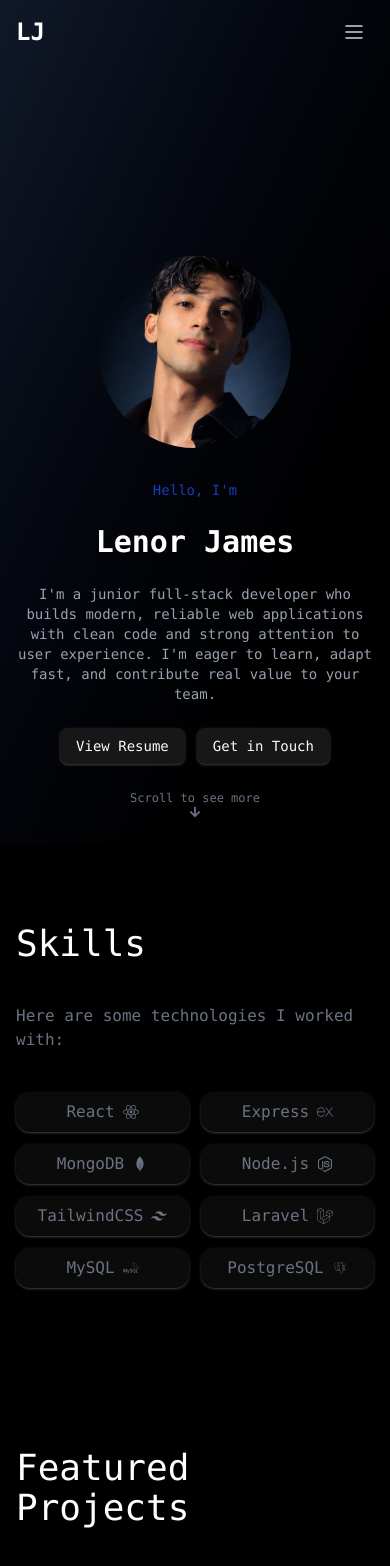
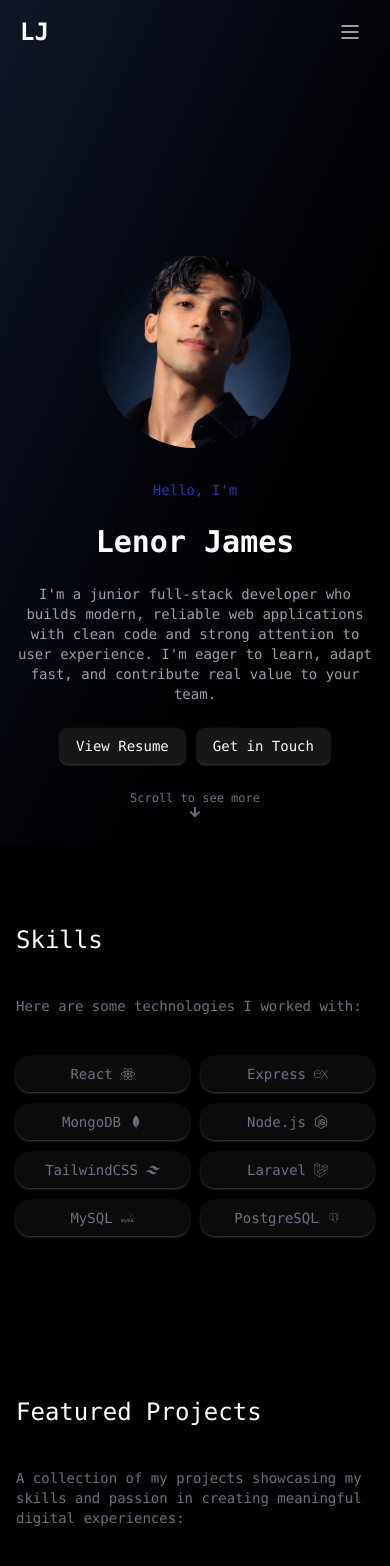
Before and after one commit to RenoaJamezu/JameroLenor, a React (Vite) app: page / in a window 390 px wide. Shown: the top 1566 px of the page. Built offline with nearby package versions, Linux system fonts and the light colour scheme; a web font is replaced by a local one.

Commit message:
fix: update text sizes and styles across Contact, Education, Projects, Skills, and Navbar components for improved readability

```diff
--- a/src/components/Navbar.tsx
+++ b/src/components/Navbar.tsx
@@ -30,13 +30,13 @@ export default function Navbar() {
 
   return (
     <header
-      className={`fixed top-0 w-full z-50 transition-colors font-mono caret-transparent ${
-        scrolled
+      className={`fixed top-0 w-full z-50 transition-colors font-mono caret-transparent px-5 md:px-50 ${
+        scrolled || open
           ? "backdrop-blur-xl bg-gray-950/70 border-b border-gray-800"
           : "bg-transparent"
       }`}
     >
-      <div className="mx-auto flex h-16 sm:h-20 max-w-6xl items-center justify-between px-4 sm:px-6 md:px-10">
+      <div className="mx-auto flex h-16 sm:h-20 max-w-6xl items-center justify-between">
         <a href="#hero" className="text-2xl font-bold text-white">
           LJ
         </a>
@@ -74,10 +74,10 @@ export default function Navbar() {
 
       <div
         className={`sm:hidden overflow-hidden transition-[max-height,opacity] duration-300 ${
-          open ? "max-h-60 opacity-100" : "max-h-0 opacity-0 pointer-events-none"
+          open ? "max-h-60 opacity-100" : "max-h-0 opacity-0 pointer-events-none "
         }`}
       >
-        <div className="flex flex-col gap-1 bg-gray-950/95 p-4">
+        <div className="flex flex-col gap-1 pb-4">
           {sections.map(({ to, label }) => (
             <a
               key={to}
--- a/src/pages/dashboard/sections/Contact.tsx
+++ b/src/pages/dashboard/sections/Contact.tsx
@@ -30,8 +30,8 @@ export default function Contact() {
   ]
   return (
     <section id="contact" className="scroll-mt-20 px-4 md:px-50 py-20 md:py-30 flex flex-col bg-gray-950 justify-center space-y-10 font-mono text-center caret-transparent">
-      <h1 className="text-4xl text-white">Contact</h1>
-      <p className="text-gray-500">If you'd like to contact me, you can reach me using the following methods.</p>
+      <h1 className="text-2xl md:text-4xl text-white">Contact</h1>
+      <p className="text-sm md:text-base text-gray-500">If you'd like to contact me, you can reach me using the following methods.</p>
 
       <div className="grid md:grid-cols-2 gap-5">
         {contacts.map(({ name, title, link, icon }) => (
@@ -39,12 +39,12 @@ export default function Contact() {
             <a href={link} target="_blank" className="w-full">
               <div className="flex justify-between items-center">
                 <div className="flex gap-3">
-                  <div className="text-2xl">{icon}</div>
-                  <div className="text-sm">{title}</div>
+                  <div className="text-lg md:text-2xl">{icon}</div>
+                  <div className="text-xs md:text-base">{title}</div>
                 </div>
-                <FaExternalLinkAlt />
+                <FaExternalLinkAlt className="text-xs md:text-base"/>
               </div>
-              <p className="mt-1 text-gray-500">{name}</p>
+              <p className="text-xs md:text-base mt-1 text-gray-500">{name}</p>
             </a>
           </div>
         ))}
--- a/src/pages/dashboard/sections/Education.tsx
+++ b/src/pages/dashboard/sections/Education.tsx
@@ -1,16 +1,23 @@
+import { FaLink } from "react-icons/fa";
+
 export default function Education() {
   return (
     <section id="education" className="scroll-mt-20 px-4 md:px-50 py-20 md:py-30 flex flex-col bg-linear-to-br from-black to-gray-950 justify-center space-y-10 font-mono caret-transparent">
-      <h1 className="text-4xl text-white">Education</h1>
+      <h1 className="text-2xl md:text-4xl text-white">Education</h1>
       <a
         href="https://drive.google.com/file/d/1dVdhD9y5uFkHWUeJ0XwNNyYh_XVoOz3g/view?usp=sharing"
         target="_blank"
         rel="noopener noreferrer"
         className="flex flex-col w-fit bg-primary/50 p-5 rounded-xl text-white group">
-        <p className="font-medium mt-1">2021 - 2025</p>
-        <p className="mt-1">Caraga State University - Main</p>
-        <p>Bachelor of Science in Information Technology</p>
-        <p>Graduated</p>
+        <div className="mt-1 flex gap-2 items-center hover:text-blue-800">
+          <p className="text-2xl font-medium">2021 - 2025</p>
+          <FaLink className="text-sm"/>
+        </div>
+        <div className="text-sm md:text-base">
+          <p className="mt-1">Caraga State University - Main</p>
+          <p>Bachelor of Science in Information Technology</p>
+          <p>Graduated</p>
+        </div>
       </a>
     </section>
   )
--- a/src/pages/dashboard/sections/Projects.tsx
+++ b/src/pages/dashboard/sections/Projects.tsx
@@ -17,8 +17,8 @@ export default function Projects() {
   ]
   return (
     <section id="projects" className="scroll-mt-20 px-4 md:px-50 py-20 md:py-30 flex flex-col bg-black justify-center space-y-10 font-mono caret-transparent">
-      <h1 className="text-4xl text-white">Featured Projects</h1>
-      <p className="text-gray-500">A collection of my projects showcasing my skills and passion in creating meaningful digital experiences:</p>
+      <h1 className="text-2xl md:text-4xl text-white">Featured Projects</h1>
+      <p className="text-sm md:text-lg text-gray-500">A collection of my projects showcasing my skills and passion in creating meaningful digital experiences:</p>
 
       <div className="grid md:grid-cols-2 gap-5">
         {projects.map(({ title, description, src, responsive, link }) => (
--- a/src/pages/dashboard/sections/Skills.tsx
+++ b/src/pages/dashboard/sections/Skills.tsx
@@ -15,12 +15,12 @@ export default function Skills() {
   ]
   return (
     <section id="skills" className="scroll-mt-20 px-4 md:px-50 py-20 md:py-30 flex flex-col bg-black justify-center space-y-10 font-mono caret-transparent">
-      <h1 className="text-4xl text-white">Skills</h1>
-      <p className="text-gray-500">Here are some technologies I worked with:</p>
+      <h1 className="text-2xl md:text-4xl text-white">Skills</h1>
+      <p className="text-sm md:text-base text-gray-500">Here are some technologies I worked with:</p>
 
       <div className="grid grid-cols-2 md:grid-cols-4 gap-3">
         {tech.map(({ tech, icon }) => (
-          <div key={tech} className="rounded-xl bg-primary/50 text-gray-500 px-3 py-2 flex space-x-2 items-center justify-center text-md md:text-xl transition-all duration-300 hover:text-white hover:scale-105 shadow-sm shadow-white/20">
+          <div key={tech} className="rounded-xl bg-primary/50 text-gray-500 px-3 py-2 flex space-x-2 items-center justify-center text-sm md:text-xl transition-all duration-300 hover:text-white hover:scale-105 shadow-sm shadow-white/20">
             <h1>{tech}</h1>
             {icon}
           </div>
```
